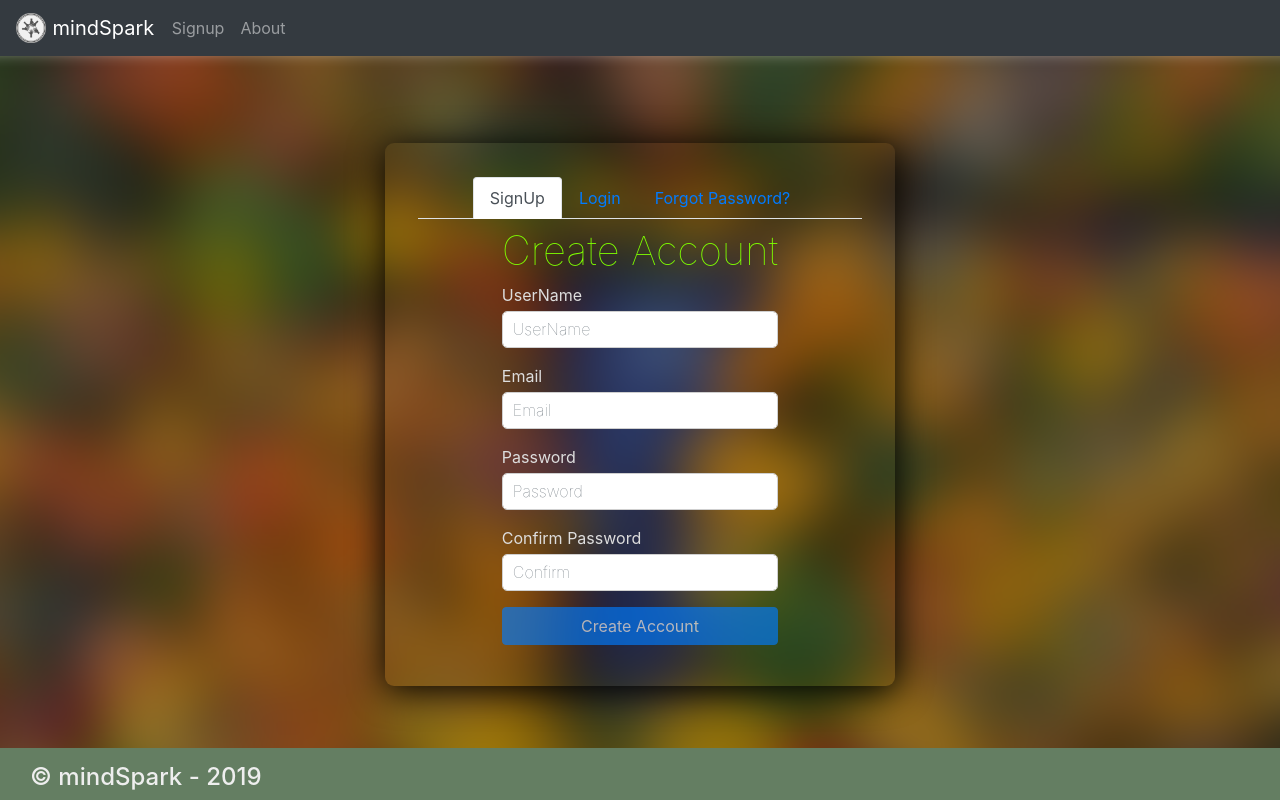
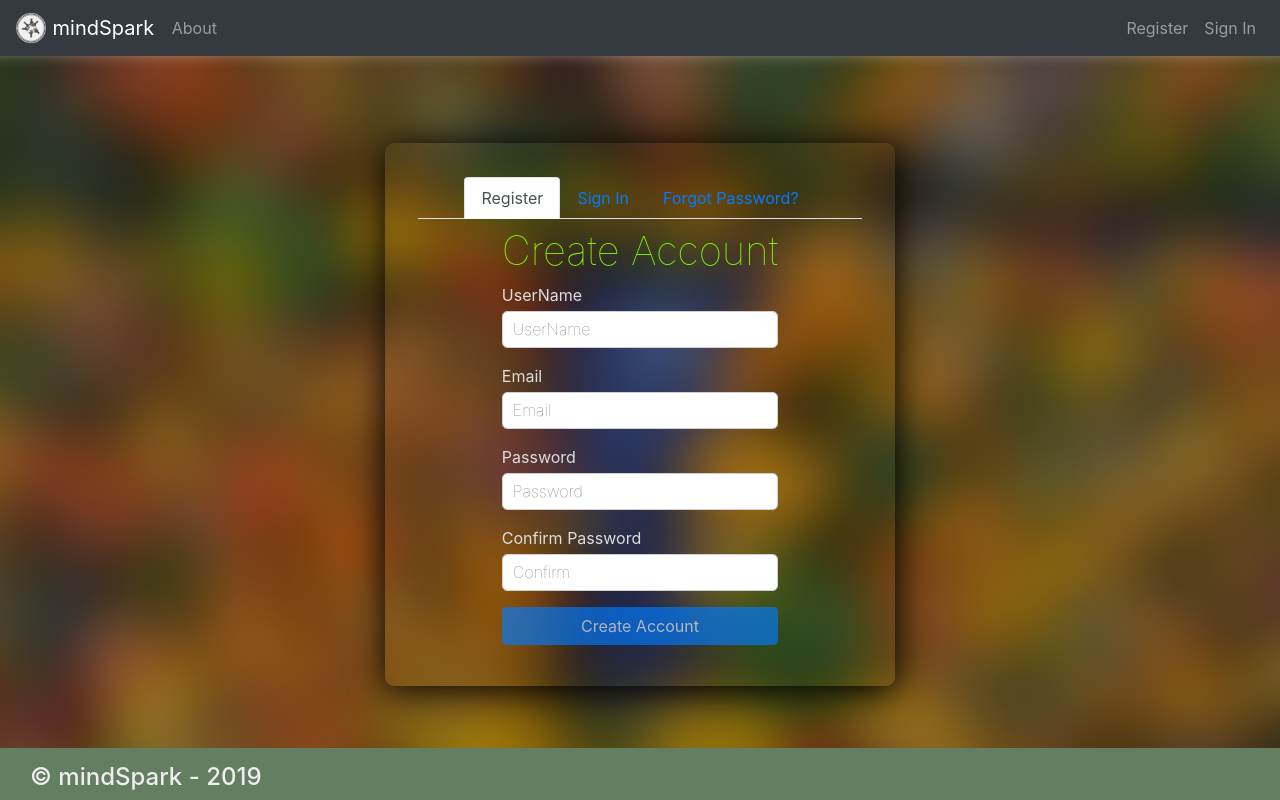
Before and after one commit to abansal98/mindSpark, a React (Create React App) app in the folder react-app/: page /signin in a window 1280 px wide. Built offline with nearby package versions, Linux system fonts and the light colour scheme; no server answers.

Commit message:
re-design navbars

```diff
--- a/react-app/src/components/Navbar/Navbar.js
+++ b/react-app/src/components/Navbar/Navbar.js
@@ -1,17 +1,7 @@
 import React, { Component } from "react";
 import logoIcon from "../../icons/logo.png";
-import userProfileIcon from "../../icons/baseline-account_box-24px.svg";
-import addQuoteIcon from "../../icons/baseline-create-24px.svg";
-import logout from "../../icons/baseline-exit_to_app-24px.svg";
-import {
-  Navbar,
-  Nav,
-  Button,
-  Form,
-  FormControl,
-  NavbarBrand
-} from "react-bootstrap";
-import { Link } from "react-router-dom";
+import { Navbar, Nav } from "react-bootstrap";
+
 import "./Navbar.css";
 
 class NavBar extends Component {
@@ -41,11 +31,11 @@ class NavBar extends Component {
 
           <Navbar.Toggle aria-controls="responsive-navbar-nav" />
           <Navbar.Collapse id="responsive-navbar-nav">
-            <Nav className="mr-auto">
-              {/* <Nav.Link href="/signup">Signup</Nav.Link> */}
+            <Nav>
+              <Nav.Link href="/quoteboard">Quotes</Nav.Link>
               <Nav.Link href="/">About</Nav.Link>
             </Nav>
-            <Nav className="searchBar">
+            {/* <Nav className="searchBar">
               <Form inline>
                 <FormControl
                   type="text"
@@ -54,39 +44,16 @@ class NavBar extends Component {
                 />
                 <Button variant="outline-success">Search</Button>
               </Form>
-            </Nav>
+            </Nav> */}
+          </Navbar.Collapse>
+          <Navbar.Collapse
+            id="responsive-navbar-nav"
+            className="justify-content-end"
+          >
+            <Navbar.Brand>Hello, {this.props.username}</Navbar.Brand>
             <Nav>
-              {/* <Navbar.Brand>Hi, LoremIpsum!</Navbar.Brand> */}
-
-              <Navbar.Brand>Hello, {this.props.username}</Navbar.Brand>
-              <Navbar.Brand>
-                {/* <a href="/userprofile">
-                  <img
-                    src={addQuoteIcon}
-                    width="30"
-                    height="30"
-                    className="d-inline-block align-top userProfileIcon"
-                  />
-                </a> */}
-                <a href="/userprofile" className="userProfileIcon">
-                  <img
-                    src={userProfileIcon}
-                    width="30"
-                    height="30"
-                    className="d-inline-block align-top"
-                  />
-                </a>
-                <a href="/db/logout">
-                  {/* <Button variant="light">LOGOUT</Button> */}
-                  {/* Implement logout feature here! */}
-                  <img
-                    src={logout}
-                    width="30"
-                    height="30"
-                    className="d-inline-block align-top"
-                  />
-                </a>
-              </Navbar.Brand>
+              <Nav.Link href="/userprofile">User Profile</Nav.Link>
+              <Nav.Link href="/db/logout">Sign Out</Nav.Link>
             </Nav>
           </Navbar.Collapse>
         </Navbar>
--- a/react-app/src/components/Navbar/NavbarSignin.js
+++ b/react-app/src/components/Navbar/NavbarSignin.js
@@ -1,24 +1,7 @@
 import React, { Component } from "react";
 import logoIcon from "../../icons/logo.png";
-import userProfileIcon from "../../icons/baseline-account_circle-24px.svg";
-import addQuoteIcon from "../../icons/baseline-create-24px.svg";
-import logout from "../../icons/baseline-exit_to_app-24px.svg";
-import {
-  Navbar,
-  Nav,
-  Button,
-  Form,
-  FormControl,
-  NavbarBrand,
-  ButtonToolbar,
-  button,
-  NavItem
-} from "react-bootstrap";
-import { Link } from "react-router-dom";
+import { Navbar, Nav } from "react-bootstrap";
 import "./Navbar.css";
-import SignIn from "../Signin/signin";
-import SignUp from "../Signup/signup";
-import About from "../About/About";
 
 class NavBarSignin extends Component {
   render() {
@@ -42,22 +25,19 @@ class NavBarSignin extends Component {
           </Navbar.Brand>
           <Navbar.Toggle aria-controls="responsive-navbar-nav" />
           <Navbar.Collapse id="responsive-navbar-nav">
-            <Nav className="mr-auto">
-              <Nav.Link href="/signup">Signup</Nav.Link>
+            <Nav>
               <Nav.Link href="/">About</Nav.Link>
             </Nav>
           </Navbar.Collapse>
-
-          {/* <Navbar.Collapse className="justify-content-end">
-            <Button
-              variant="primary"
-              type="button"
-              class="btn btn-secondary btn-sm"
-              href="/signup"
-            >
-              Sign Up
-            </Button>
-          </Navbar.Collapse> */}
+          <Navbar.Collapse
+            id="responsive-navbar-nav"
+            className="justify-content-end"
+          >
+            <Nav>
+              <Nav.Link href="/signup">Register</Nav.Link>
+              <Nav.Link href="/signin">Sign In</Nav.Link>
+            </Nav>
+          </Navbar.Collapse>
         </Navbar>
       </nav>
     );
--- a/react-app/src/components/SignUpSignIn/SignUpSignIn.js
+++ b/react-app/src/components/SignUpSignIn/SignUpSignIn.js
@@ -114,16 +114,23 @@ class ControlledTabs extends Component {
 
   constructor(props, context) {
     super(props, context);
-    var userKey = "signup";
-    var isLoggin = SignUpSignIn.isLoggin;
-    if (isLoggin) {
-      userKey = "login";
-    } else {
-      userKey = "signup";
-    }
+    // var userKey = "signup";
+    // var isLoggin = SignUpSignIn.isLoggin;
+    // if (isLoggin) {
+    //   userKey = "login";
+    // } else {
+    //   userKey = "signup";
+    // }
     this.state = {
-      key: userKey
+      key: ""
     };
+  }
+
+  componentDidMount() {
+    this.setState({
+      key: this.props.key
+    });
+    console.log(this.props);
   }
 
   render() {
@@ -137,11 +144,11 @@ class ControlledTabs extends Component {
               onSelect={key => this.setState({ key })}
               className="justify-content-center"
             >
-              <Tab eventKey="signup" title="SignUp">
+              <Tab eventKey="signup" title="Register">
                 <SignUp />
                 {/* <Sonnet /> */}
               </Tab>
-              <Tab eventKey="login" title="Login">
+              <Tab eventKey="login" title="Sign In">
                 <SignIn />
                 {/* <Sonnet /> */}
               </Tab>
--- a/react-app/src/components/Signin/signin.js
+++ b/react-app/src/components/Signin/signin.js
@@ -80,7 +80,7 @@ class SignIn extends Component {
         <div className="wrapper" ref={this.props.containerRef}>
           <div className="form-wrapper">
             <div className="header">
-              <h1 className="mt-2 text-center">Login</h1>
+              <h1 className="mt-2 text-center">Sign In</h1>
             </div>
 
             <form onSubmit={this.handleSubmit.bind(this)}>
@@ -119,7 +119,6 @@ class SignIn extends Component {
             </form>
             <br />
           </div>
-
         </div>
       </div>
     );
```
